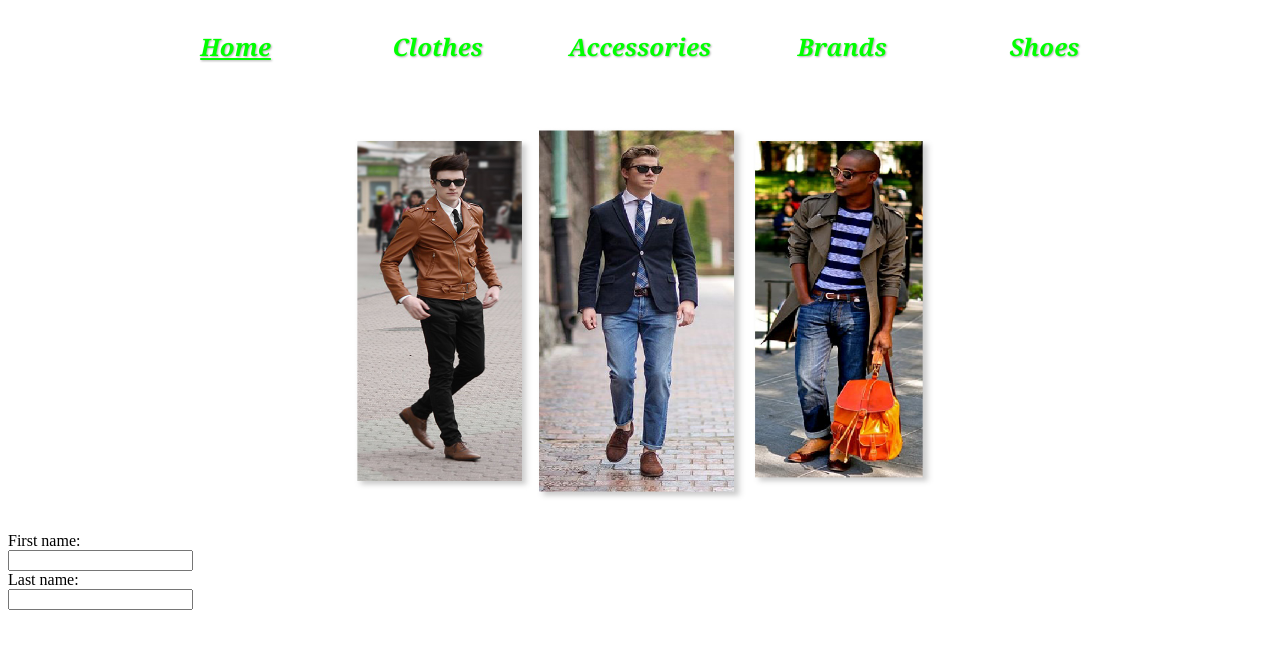
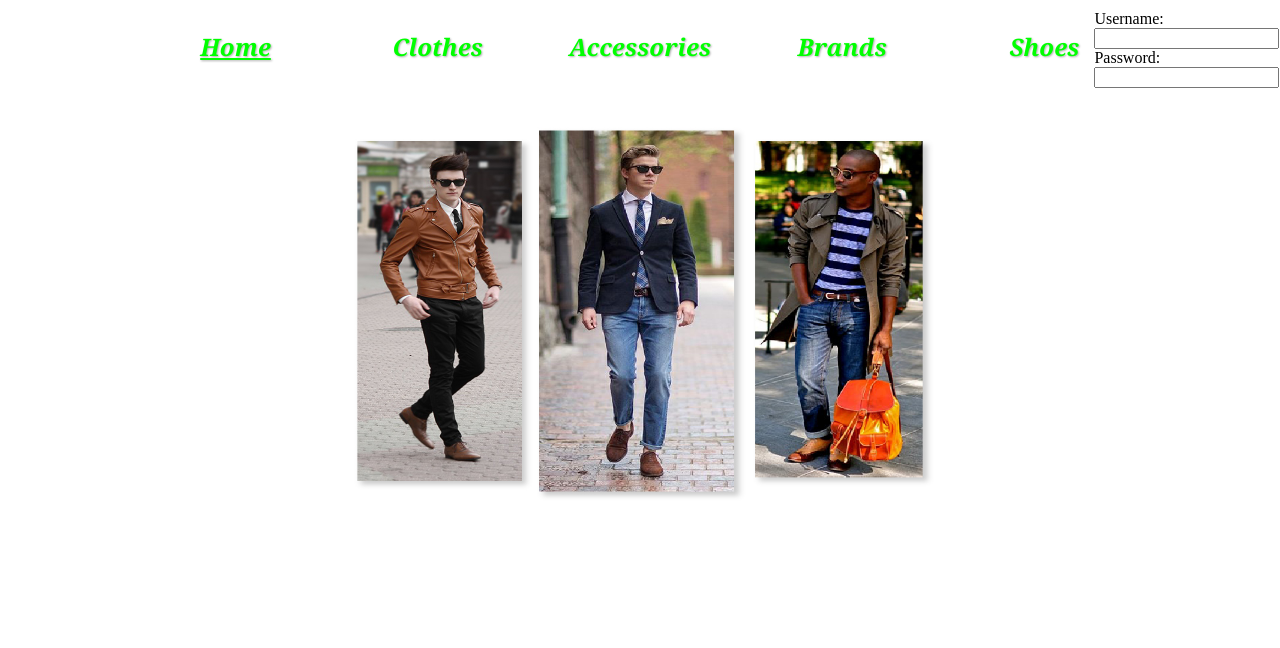
Before and after one commit to JonathanNilsson/Grupparbete, a plain HTML site: page index.html in a window 1280 px wide. Drawn offline with Linux system fonts and the light colour scheme.

Commit message:
login ruta

```diff
--- a/CSS/Stylesheet.css
+++ b/CSS/Stylesheet.css
@@ -41,6 +41,13 @@ nav a:hover{ /* How it looks when you hover with muose */
 	margin: 0px auto 0px auto; /* top right bottom left */
 
 }
+
+.Login{
+	padding-left: 75%;
+	position: fixed;
+	float: right;
+
+}
 .video{
 	margin: 0px 0px 0px 250px;
 }
--- a/index.html
+++ b/index.html
@@ -40,6 +40,15 @@
 
 			</div></a>
 
+			<div class="Login">
+		<form>
+  			Username:<br>
+  			<input type="text" name="Username">
+			<br>
+  			Password:<br>
+  			<input type="text" name="Password">
+		</form>
+	</div>
 		</nav> <!-- Slut på navigation -->
 
 
@@ -51,13 +60,6 @@
 			</p>
 
 		</div>
-	<form>
-  First name:<br>
-  <input type="text" name="username">
-  <br>
-  Last name:<br>
-  <input type="text" name="Password">
-</form>
 
 
 
```
